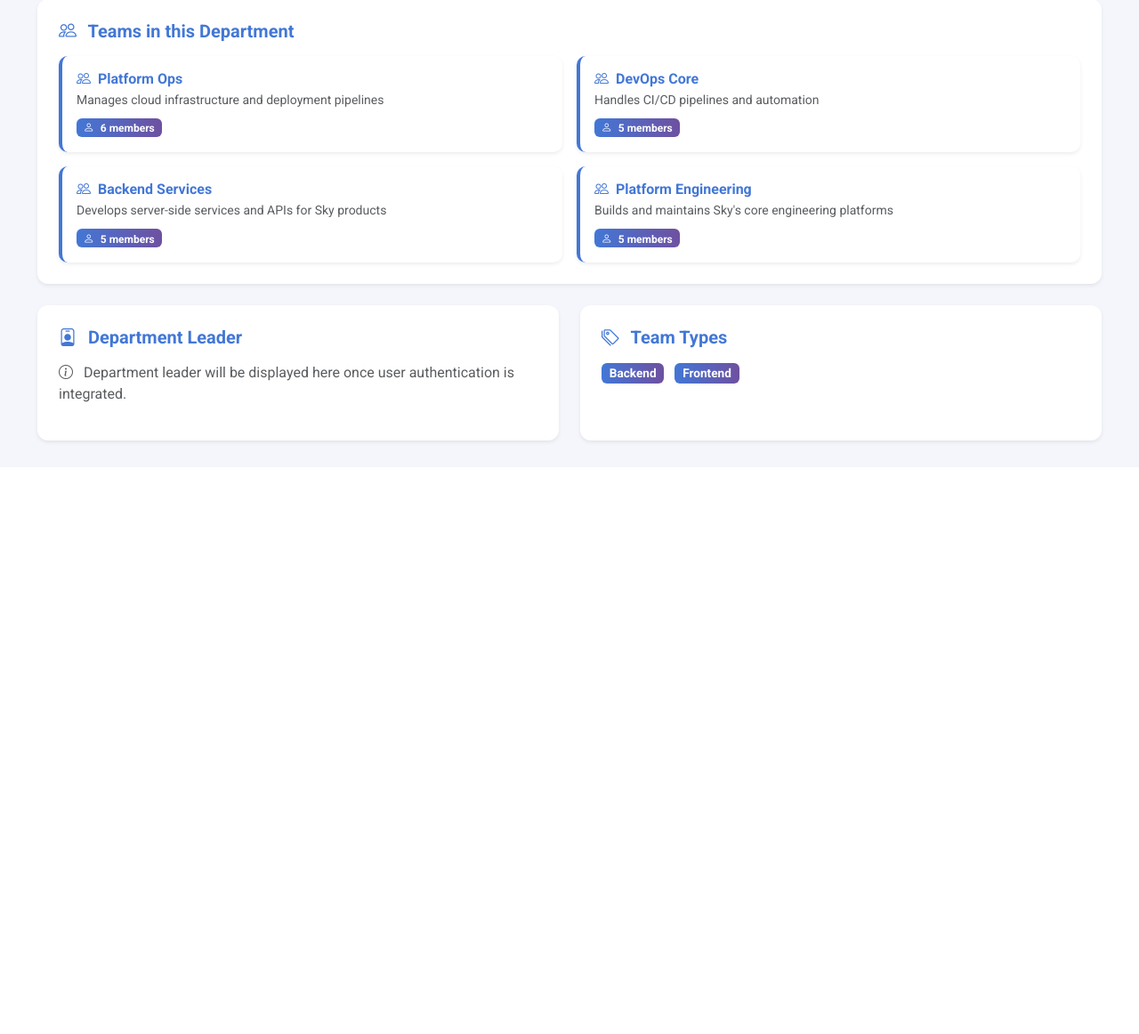
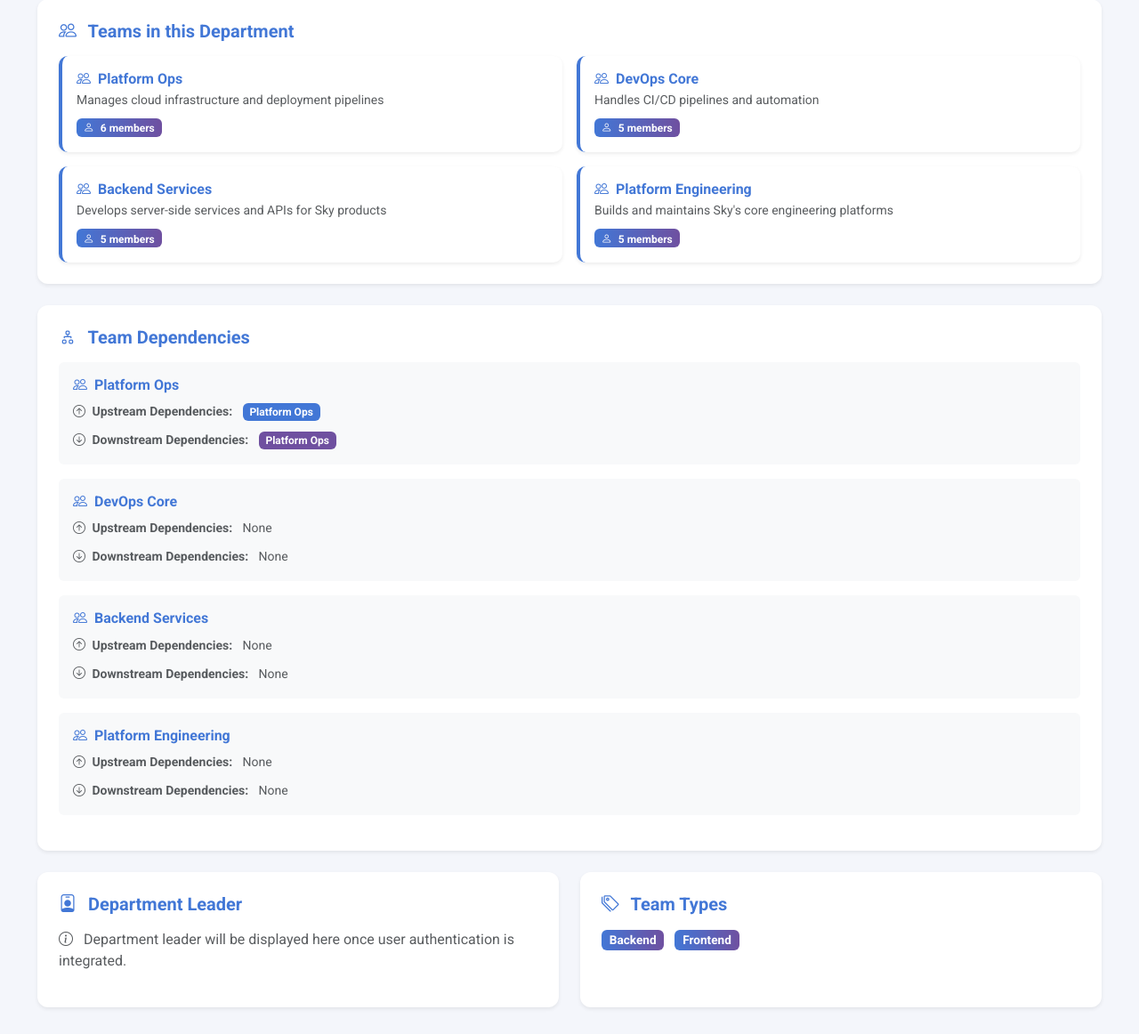
Before and after one commit to Amran1700/Software_Development_GP_CWK2, a Django app: page /departments/1/ in a window 1280 px wide. Shown: the part 362-1524 px from the top of the page at 89% size. Before the commit the page ends 862 px from the top, so only its background shows below. Run offline with Django 5.2, Linux system fonts and the light colour scheme; data comes from the database, SQL or seed files in the repository; tables that the repository leaves empty hold one stand-in row (values such as "Sample post").

Commit message:
Add dependency visualisation and team links to department detail

```diff
--- a/organisation_feature/templates/organisation_feature/department_detail.html
+++ b/organisation_feature/templates/organisation_feature/department_detail.html
@@ -14,7 +14,6 @@
             <i class="bi bi-arrow-left me-1"></i> Back to Departments
         </a>
     </div>
-
 
     <!-- Department Header -->
     <div class="card border-0 shadow-sm mb-4" style="border-radius: 12px;">
@@ -43,7 +42,6 @@
         </div>
     </div>
 
-
     <!-- Teams Section -->
     <div class="card border-0 shadow-sm mb-4" style="border-radius: 12px;">
         <div class="card-body p-4">
@@ -56,7 +54,9 @@
                     <div class="card border-0 shadow-sm" style="border-radius: 10px; border-left: 4px solid #4277D6 !important;">
                         <div class="card-body p-3">
                             <h6 class="fw-bold mb-1" style="color: #4277D6;">
+                                <a href="/TeamPage/" style="color: #4277D6; text-decoration: none;">
                                     <i class="bi bi-people me-1"></i> {{ team.team_name }}
+                                </a>
                             </h6>
                             <p class="text-muted small mb-2">{{ team.description|default:"No description" }}</p>
                             <span class="badge" style="background: linear-gradient(to right, #4277D6, #6F50A0);">
@@ -76,6 +76,55 @@
         </div>
     </div>
 
+    <!-- Dependency Visualisation -->
+    <div class="card border-0 shadow-sm mb-4" style="border-radius: 12px;">
+        <div class="card-body p-4">
+            <h5 class="fw-bold mb-3" style="color: #4277D6;">
+                <i class="bi bi-diagram-2 me-2"></i> Team Dependencies
+            </h5>
+            {% for item in team_dependencies %}
+            <div class="mb-3 p-3 rounded" style="background-color: #f8f9fa;">
+                <h6 class="fw-bold" style="color: #4277D6;">
+                    <i class="bi bi-people me-1"></i> {{ item.team.team_name }}
+                </h6>
+                <!-- Upstream Dependencies -->
+                <div class="mb-2">
+                    <small class="fw-bold text-muted">
+                        <i class="bi bi-arrow-up-circle me-1"></i> Upstream Dependencies:
+                    </small>
+                    {% if item.upstream %}
+                        {% for dep in item.upstream %}
+                        <span class="badge ms-2" style="background-color: #4277D6;">
+                            {{ dep.upstream_team.team_name }}
+                        </span>
+                        {% endfor %}
+                    {% else %}
+                        <span class="text-muted ms-2"><small>None</small></span>
+                    {% endif %}
+                </div>
+                <!-- Downstream Dependencies -->
+                <div>
+                    <small class="fw-bold text-muted">
+                        <i class="bi bi-arrow-down-circle me-1"></i> Downstream Dependencies:
+                    </small>
+                    {% if item.downstream %}
+                        {% for dep in item.downstream %}
+                        <span class="badge ms-2" style="background-color: #6F50A0;">
+                            {{ dep.downstream_team.team_name }}
+                        </span>
+                        {% endfor %}
+                    {% else %}
+                        <span class="text-muted ms-2"><small>None</small></span>
+                    {% endif %}
+                </div>
+            </div>
+            {% empty %}
+            <div class="alert alert-info">
+                <i class="bi bi-info-circle me-2"></i> No dependency data available.
+            </div>
+            {% endfor %}
+        </div>
+    </div>
 
     <!-- Department Info Cards -->
     <div class="row g-4">
@@ -111,7 +160,6 @@
         </div>
     </div>
 
-
 </div>
 
 {% endblock %}
--- a/organisation_feature/views.py
+++ b/organisation_feature/views.py
@@ -1,6 +1,6 @@
 from django.shortcuts import render, get_object_or_404
 from .models import Department, TeamType
-from teams_feature.models import Team
+from teams_feature.models import Team, UpstreamDependency, DownstreamDependency
 
 
 def org_chart(request):
@@ -44,8 +44,7 @@ def department_detail(request, department_id):
     """
     Displays the detail page for a single department.
     Retrieves the department by ID, returns 404 if not found.
-    Also passes all teams belonging to this department
-    and all team types for display in the sidebar.
+    Passes teams, team types, and dependency data to the template.
     """
     # Get department or return 404 if not found
     department = get_object_or_404(Department, id=department_id)
@@ -56,8 +55,20 @@ def department_detail(request, department_id):
     # Get all team types for the team types section
     team_types = TeamType.objects.all()
 
+    # Build dependency data for each team in this department
+    team_dependencies = []
+    for team in teams:
+        upstream = UpstreamDependency.objects.filter(team=team)
+        downstream = DownstreamDependency.objects.filter(team=team)
+        team_dependencies.append({
+            'team': team,
+            'upstream': upstream,
+            'downstream': downstream,
+        })
+
     return render(request, 'organisation_feature/department_detail.html', {
         'department': department,
         'teams': teams,
         'team_types': team_types,
+        'team_dependencies': team_dependencies,
     })
```
Lines whose indentation alone changed are shown as unchanged.
